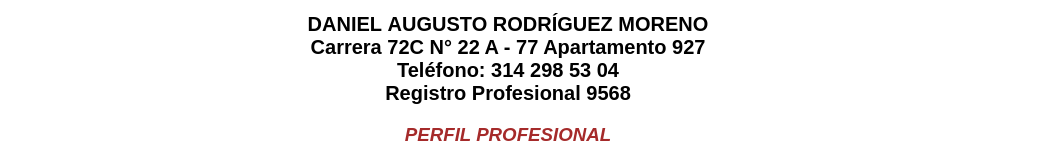
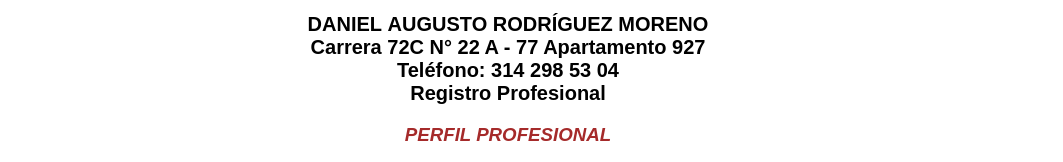
Before and after one commit to danirodmo/Daniel-Rodriguez, a plain HTML site: page index.html in a window 1280 px wide. Shown: the top 162 px of the page, without its empty margins (0-1063 px from the left). Drawn offline with Linux system fonts and the light colour scheme.

Commit message:
Update index.html

```diff
--- a/index.html
+++ b/index.html
@@ -36,7 +36,7 @@
 	>DANIEL&nbsp;AUGUSTO&nbsp;RODRÍGUEZ&nbsp;MORENO
 	<div> Carrera 72C N° 22 A - 77 Apartamento 927 </div>
 	<div>Teléfono: 314 298 53 04</div>
-	<div>Registro Profesional 9568</div>
+	<div>Registro Profesional</div>
 </h1>
 
 <h3>PERFIL PROFESIONAL</h3>
```
